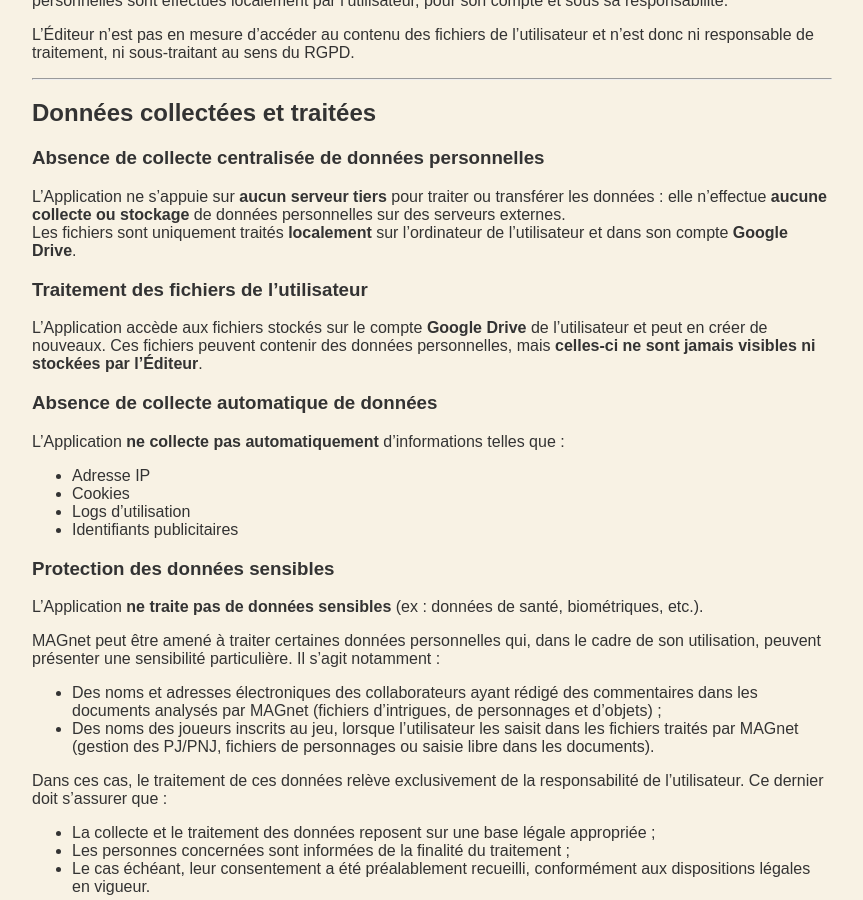
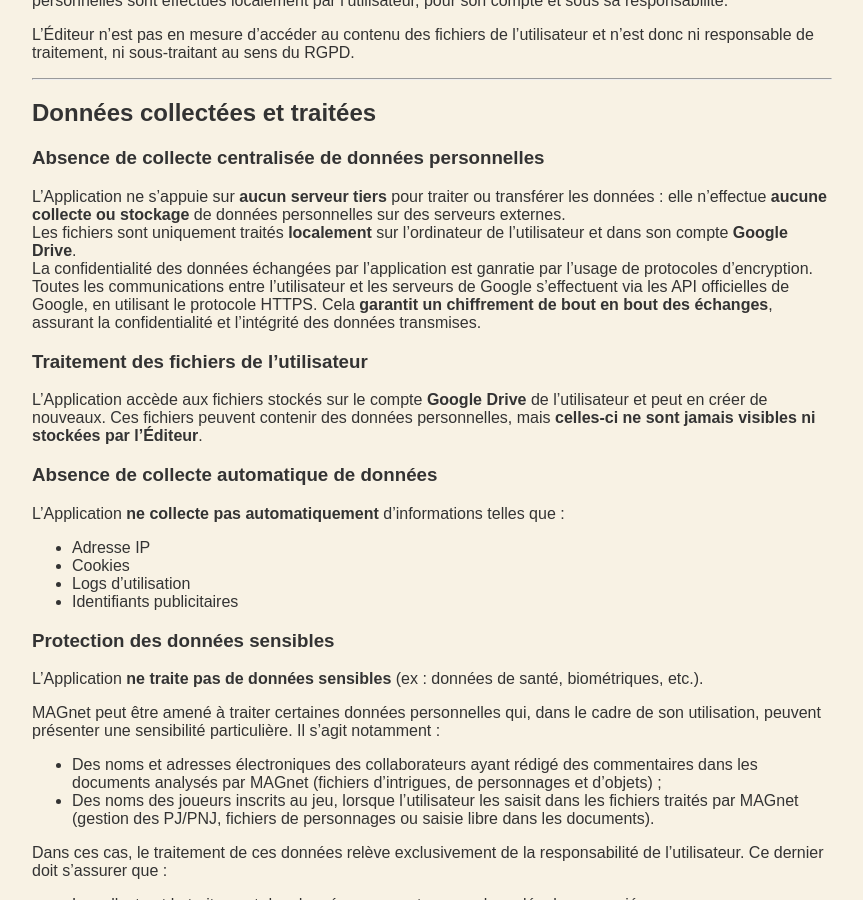
Before and after one commit to magnetlamoulinetteagn/magnetlamoulinetteagn.github.io, a Jekyll site: the page built from pages/privacy.md, in a window 1280 px wide and 900 px high, scrolled down 496 px. Shown: the whole window, without its empty margins (208-1071 px from the left). Built offline with Jekyll 4.4.1, drawn with Linux system fonts in a browser that asks for light colours.

Commit message:
Update privacy.md

```diff
--- a/pages/privacy.md
+++ b/pages/privacy.md
@@ -32,6 +32,7 @@ L'Éditeur n’est pas en mesure d’accéder au contenu des fichiers de l’uti
 ### Absence de collecte centralisée de données personnelles
 L’Application ne s’appuie sur **aucun serveur tiers** pour traiter ou transférer les données : elle n’effectue **aucune collecte ou stockage** de données personnelles sur des serveurs externes.
 Les fichiers sont uniquement traités **localement** sur l’ordinateur de l’utilisateur et dans son compte **Google Drive**.
+La confidentialité des données échangées par l’application est ganratie par l’usage de protocoles d’encryption. Toutes les communications entre l’utilisateur et les serveurs de Google s’effectuent via les API officielles de Google, en utilisant le protocole HTTPS. Cela **garantit un chiffrement de bout en bout des échanges**, assurant la confidentialité et l’intégrité des données transmises.
 
 ### Traitement des fichiers de l’utilisateur
 L’Application accède aux fichiers stockés sur le compte **Google Drive** de l’utilisateur et peut en créer de nouveaux. Ces fichiers peuvent contenir des données personnelles, mais **celles-ci ne sont jamais visibles ni stockées par l'Éditeur**.
```
